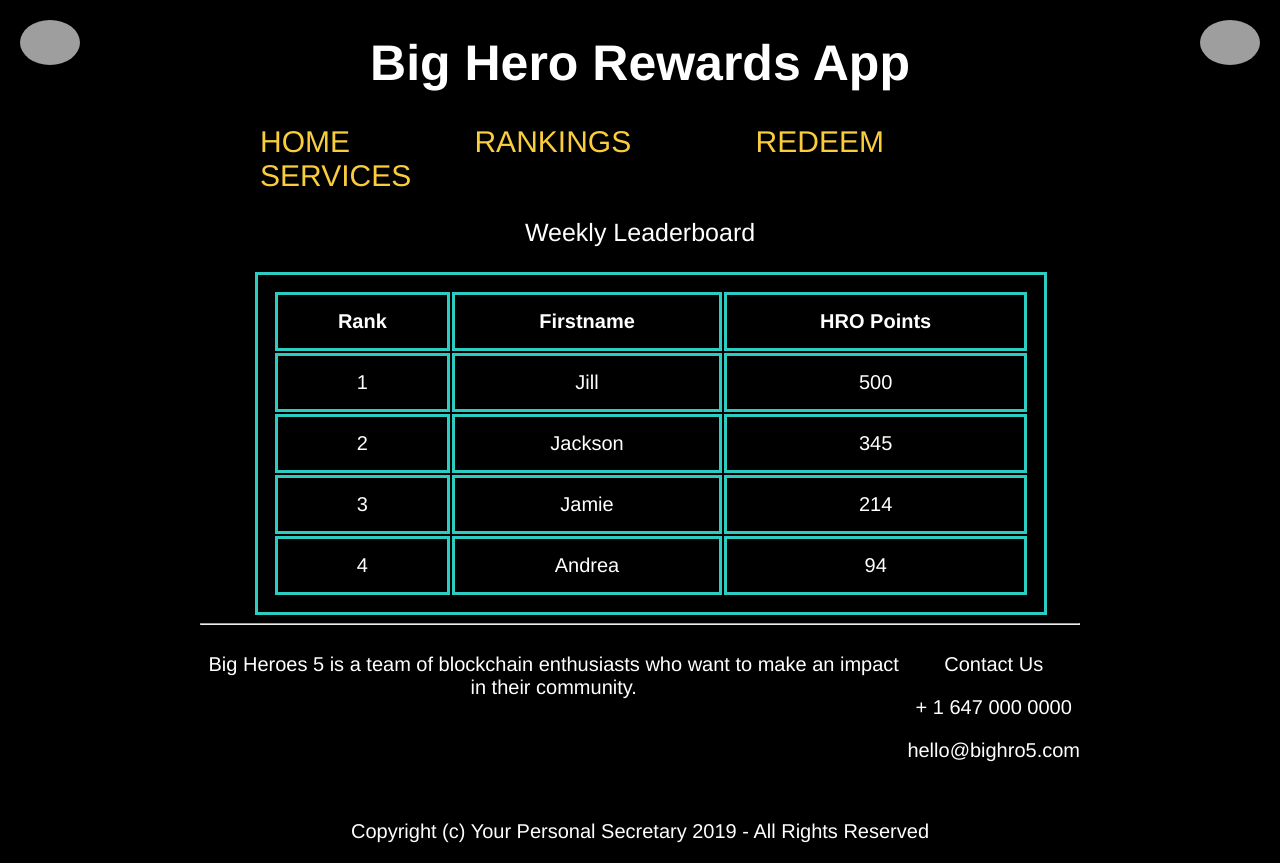
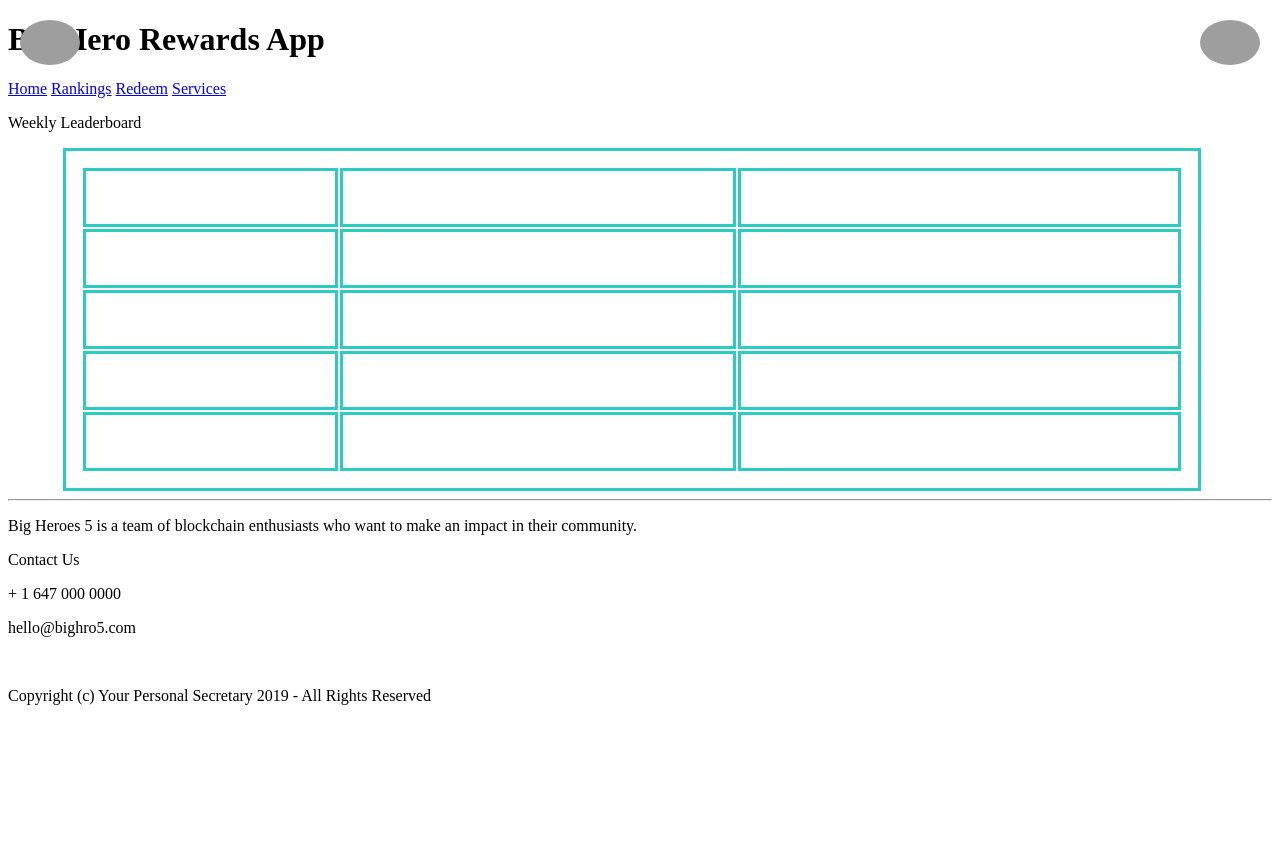
Before and after one commit to big-heroes-5/user_app, a plain HTML site: page folder_html/rankings.html in a window 1280 px wide. After the commit the page ends 800 px from the top, so only its background shows below. Drawn offline with Linux system fonts and the light colour scheme; grey boxes are pictures that could not be loaded; a script that the page names is missing.

Commit message:
Update rankings.css

```diff
--- a/folder_css/rankings.css
+++ b/folder_css/rankings.css
@@ -1,40 +1,10 @@
-body {
-  font-family: "Benton Sans", "Helvetica Neue", helvetica, arial, sans-serif;
-  margin: 9px 200px 15px 200px;
-  background: #000;
-}
-
-h1 {
-  font-style: Sans Serif;
-  color: #FFF;
-  text-align: center;
-  font-size:50px;
-}
-
-.navBar {
-  color: #FACD3D;
-  text-align: center;
-  text-transform: uppercase;
-  font-size: 30px;
-  text-decoration: none;
-  margin : 0px 60px 0px 60px;
-}
-
 .navBar: hover {
   color : #E60576;
-}
-
-p {
-  color: #FFF;
-  font-size: 25px;
-  text-align: center;
 }
 
 img {
   border-radius: 50%
 }
-
-
 
 table {
   margin : 0px 55px 0px 55px;
@@ -51,17 +21,3 @@ table, th, td {
   border: 3px solid #2CCCC3;
   padding: 15px;
 }
-
-hr {
-  color: #FFF;
-}
-
-.footer_e {
-  display: flex;
-  justify-content: space-around;
-}
-
-.foot {
-  font-size: 20px;
-
-}
```
